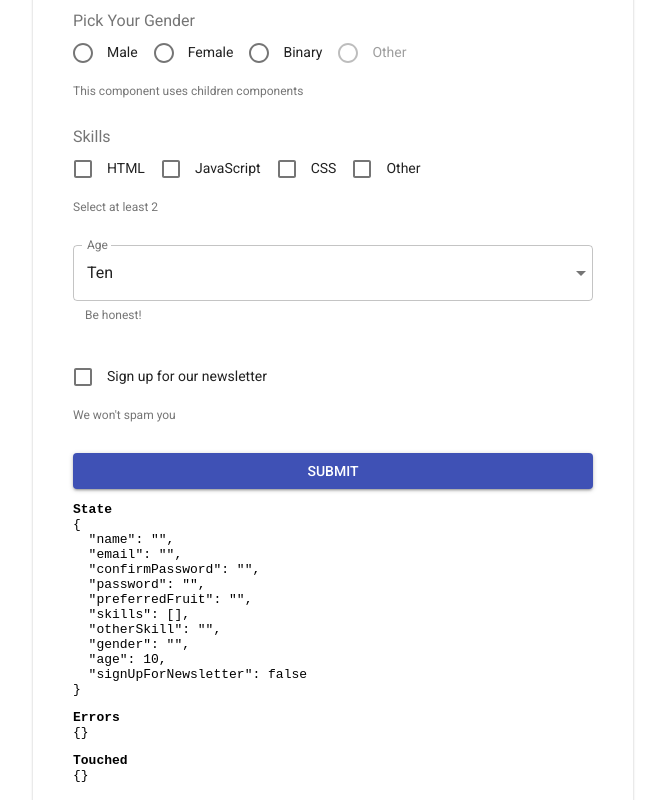
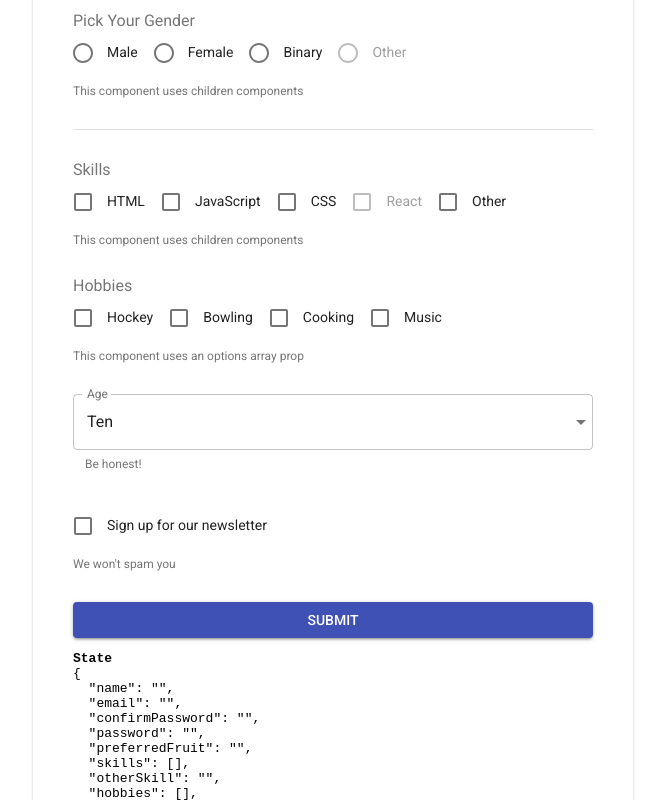
Before and after one commit to rupert-ong/formik-yup-material-form-sample, a React (Create React App) app: page / in a window 1280 px wide. Shown: the part 640-1440 px from the top of the page, without its empty margins (307-972 px from the left). Built offline with nearby package versions, Linux system fonts and the light colour scheme.

Commit message:
Add options prop to FormikCheckboxGroup

```diff
--- a/src/components/FormikCheckboxGroup/index.js
+++ b/src/components/FormikCheckboxGroup/index.js
@@ -1,4 +1,7 @@
 import React from "react";
+import PropTypes from "prop-types";
+import { Field } from "formik";
+import FormikFieldCheckbox from "../FormikFieldCheckbox";
 import {
   FormControl,
   FormGroup,
@@ -13,6 +16,9 @@ const FormikCheckboxGroup = ({
   name,
   label,
   children,
+  options,
+  optionLabelKey,
+  optionValueKey,
   helperText,
   onChange,
   onBlur,
@@ -33,7 +39,7 @@ const FormikCheckboxGroup = ({
 
   const handleBlur = () => {
     // setFieldTouched method prop call
-    onBlur(name, true);
+    onBlur(name, [true]);
   };
 
   const isTouchedAndHasError = Boolean(touched) && Boolean(error);
@@ -46,7 +52,28 @@ const FormikCheckboxGroup = ({
         </FormLabel>
       )}
       <FormGroup {...props}>
-        {React.Children.map(children, child => {
+        {typeof options !== "undefined"
+          ? options.map(option => {
+              return React.cloneElement(
+                <Field
+                  key={`${name}-${option[optionValueKey]}`}
+                  component={FormikFieldCheckbox}
+                  name={name}
+                  id={`${name}-${option[optionValueKey]}`}
+                  label={option[optionLabelKey]}
+                  value={option[optionValueKey]}
+                  field={{
+                    name,
+                    value: value.includes(option[optionValueKey]),
+                    onChange: handleChange,
+                    onBlur: handleBlur
+                  }}
+                  displayError={false}
+                />
+              );
+            })
+          : typeof children !== "undefined"
+          ? React.Children.map(children, child => {
               return React.cloneElement(child, {
                 field: {
                   name,
@@ -56,7 +83,8 @@ const FormikCheckboxGroup = ({
                 },
                 displayError: false
               });
-        })}
+            })
+          : ""}
       </FormGroup>
       {(isTouchedAndHasError || helperText) && (
         <FormHelperText error={isTouchedAndHasError}>
@@ -67,4 +95,24 @@ const FormikCheckboxGroup = ({
   );
 };
 
+FormikCheckboxGroup.propTypes = {
+  value: PropTypes.array.isRequired,
+  error: PropTypes.string,
+  touched: PropTypes.array,
+  name: PropTypes.string.isRequired,
+  label: PropTypes.string,
+  helperText: PropTypes.string,
+  children: PropTypes.node,
+  options: PropTypes.arrayOf(PropTypes.object),
+  optionValueKey: PropTypes.string,
+  optionLabelKey: PropTypes.string,
+  onChange: PropTypes.func.isRequired,
+  onBlur: PropTypes.func.isRequired
+};
+
+FormikCheckboxGroup.defaultProps = {
+  optionValueKey: "id",
+  optionLabelKey: "value"
+};
+
 export default FormikCheckboxGroup;
--- a/src/scenes/InputForm/components/Form/index.js
+++ b/src/scenes/InputForm/components/Form/index.js
@@ -32,11 +32,11 @@ const Form = ({
     { id: "bananas", value: "Ripe Bananas" }
   ];
 
-  const skillOptions = [
-    { id: "js-123", value: "JavaScript" },
-    { id: "css-123", value: "CSS" },
-    { id: "react-123", value: "React" },
-    { id: "other-123", value: "Other" }
+  const hobbyOptions = [
+    { id: "hockey-123", value: "Hockey" },
+    { id: "bowling-123", value: "Bowling" },
+    { id: "cooking-123", value: "Cooking" },
+    { id: "music-123", value: "Music" }
   ];
 
   return (
@@ -72,7 +72,9 @@ const Form = ({
           />
         </Grid>
       </Grid>
+
       <Divider style={{ marginTop: 32, marginBottom: 32 }} />
+
       <Grid container spacing={32}>
         <Grid item xs={12}>
           <FormikRadioGroup
@@ -134,13 +136,17 @@ const Form = ({
             />
           </FormikRadioGroup>
         </Grid>
+      </Grid>
 
+      <Divider style={{ marginTop: 32, marginBottom: 32 }} />
+
+      <Grid container spacing={32}>
         <Grid item xs={12}>
           <FormikCheckboxGroup
             id="checkboxGroup"
             name="skills"
             label="Skills"
-            helperText="Select at least 2"
+            helperText="This component uses children components"
             value={values.skills}
             error={errors.skills}
             touched={touched.skills}
@@ -176,6 +182,15 @@ const Form = ({
               component={FormikFieldCheckbox}
               name="skills"
               id="skill4"
+              label="React"
+              value="react-123"
+              disabled
+            />
+
+            <Field
+              component={FormikFieldCheckbox}
+              name="skills"
+              id="skill5"
               label="Other"
               value="other-123"
             />
@@ -188,6 +203,22 @@ const Form = ({
               style={{ marginTop: 24 }}
             />
           )}
+        </Grid>
+
+        <Grid item xs={12}>
+          <FormikCheckboxGroup
+            id="checkboxGroup"
+            name="hobbies"
+            label="Hobbies"
+            helperText="This component uses an options array prop"
+            value={values.hobbies}
+            error={errors.hobbies}
+            touched={touched.hobbies}
+            onChange={setFieldValue}
+            onBlur={setFieldTouched}
+            row={true}
+            options={hobbyOptions}
+          />
         </Grid>
 
         <Grid item xs={12}>
--- a/src/scenes/InputForm/index.js
+++ b/src/scenes/InputForm/index.js
@@ -30,6 +30,10 @@ const validationSchema = yup.object().shape({
     .min(2, "You must select at least 2 skills")
     .required(),
   age: yup.number().required("Age is required"),
+  hobbies: yup
+    .array()
+    .of(yup.string())
+    .required("You must select at least 1 hobby"),
   otherSkill: yup.string().when("skills", {
     is: val => val.includes("other-123"), // alternatively: (val) => val == true
     then: yup.string().required("Other skill is required")
@@ -45,6 +49,7 @@ const initialValues = {
   preferredFruit: "",
   skills: [],
   otherSkill: "",
+  hobbies: [],
   gender: "",
   age: 10,
   signUpForNewsletter: false
```
Lines whose indentation alone changed are shown as unchanged.
